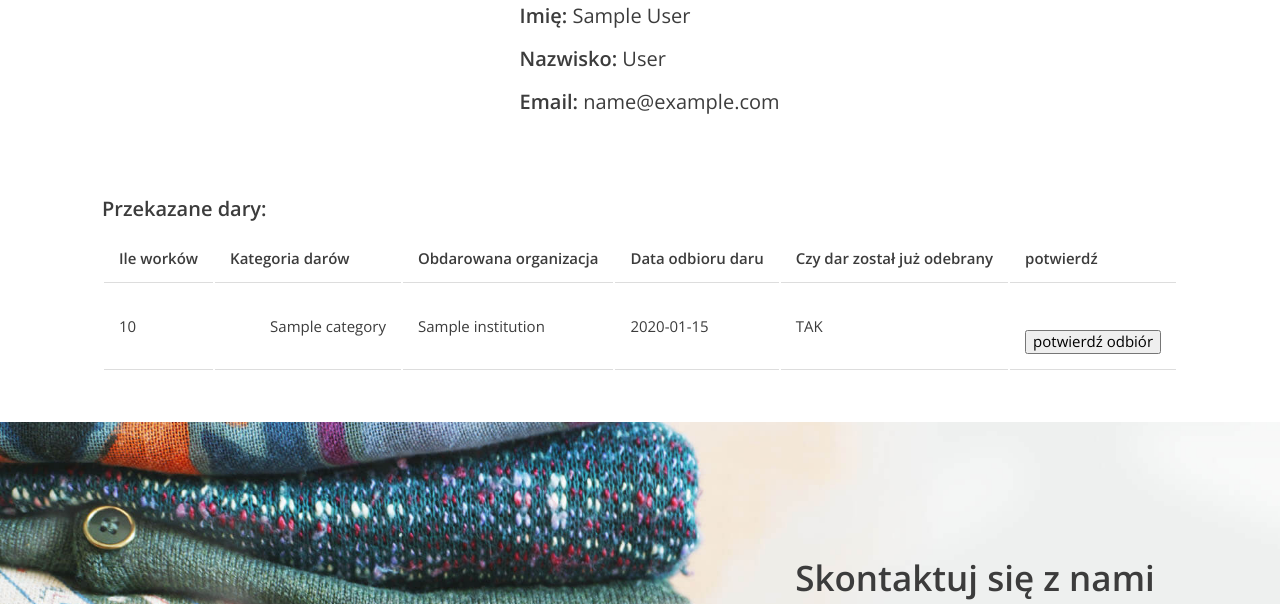
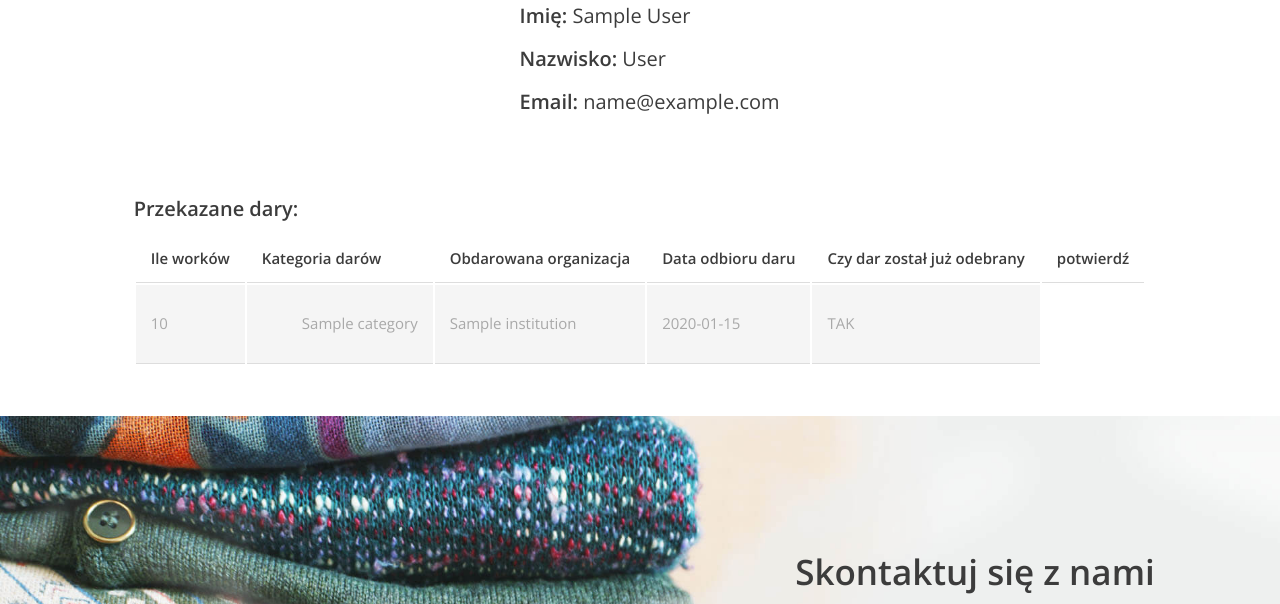
Before and after one commit to ElaJK01/Donate-old-things-project, a Django app: page /profil/ in a window 1280 px wide. Shown: the part 334-938 px from the top of the page. Run offline with Django 3.2, Linux system fonts and the light colour scheme; a user stored in the database is signed in; tables that the repository leaves empty hold one stand-in row (values such as "Sample post").

Commit message:
donation archivisation in user profile

```diff
--- a/donation/templates/profil.html
+++ b/donation/templates/profil.html
@@ -38,7 +38,6 @@
             <tbody>
                 {%for donation in donations%}
                 <tr data-donation="{{donation.is_taken}}">
-
                     <td>{{donation.quantity}}</td>
                     <td>{%for category in donation.categories.all%}
                         <ul>{{category.name}}</ul>
@@ -50,7 +49,7 @@
                         <form method="post" action="{%url 'donation-pick_up'%}">
                         {%csrf_token%}
 
-                        <button type="submit" value="{{donation.pk}}" name="confirm">potwierdź odbiór</button>
+                        <button id="confirm" type="submit" value="{{donation.pk}}" name="confirm">potwierdź odbiór</button>
                         </form>
                     </td>
 
--- a/static/css/style2.css
+++ b/static/css/style2.css
@@ -1853,5 +1853,6 @@ footer .bottom-line--icons a img {
 }
 
 .pale {
-  background-color: blue;
-}
+  background-color: whitesmoke;
+  color: darkgrey;
+}
--- a/static/js/app.js
+++ b/static/js/app.js
@@ -369,12 +369,15 @@ document.addEventListener("DOMContentLoaded", function() {
   let tabel_donation = document.getElementById('profil-donation')
   let table_body = tabel_donation.lastElementChild
   let takenDonation = table_body.children
+  let button = document.getElementById('confirm')
   console.log(takenDonation)
     for (let i=0; i<takenDonation.length; i++){
       console.log(takenDonation[i])
-      if (i.dataset.donation === "True"){
-          console.log(i.dataset.dontion)
-          i.children.classList.toggle(pale)
+      if (takenDonation[i].dataset.donation === "True"){
+          console.log(takenDonation[i].dataset.donation)
+          takenDonation[i].lastElementChild.remove(button)
+          takenDonation[i].classList.toggle("pale")
+
   }}
 
 
```
